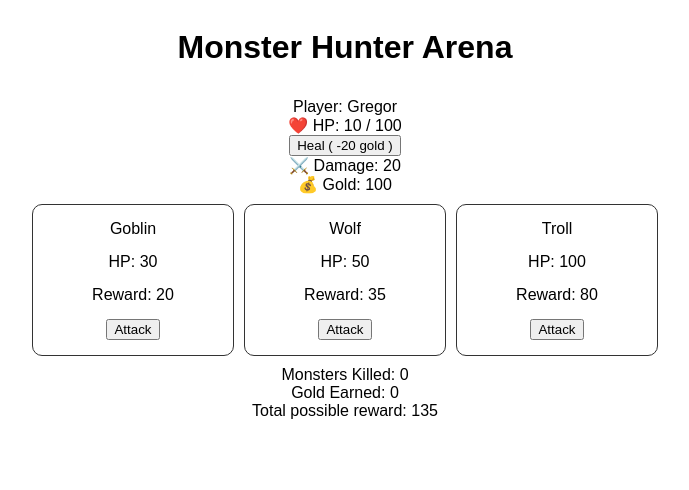
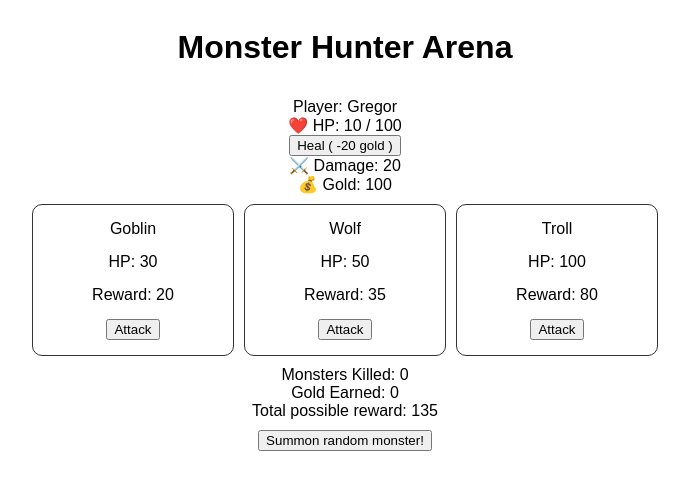
Before and after one commit to gCode2/react-basics, a React (Vite) app: page / in a window 1280 px wide. Shown: the top 490 px of the page, without its empty margins (295-984 px from the left). Built offline with nearby package versions, Linux system fonts and the light colour scheme.

Commit message:
feat: add monster summon

```diff
--- a/src/App.tsx
+++ b/src/App.tsx
@@ -21,6 +21,16 @@ function App() {
     { id: 2, name: "Wolf", hp: 50, reward: 35 },
     { id: 3, name: "Troll", hp: 100, reward: 80 }
   ]);
+
+  const [monsterTypes, setMonsterTypes] = useState([
+    { name: "Goblin", hp: 30, reward: 20 },
+    { name: "Black Goblin", hp: 40, reward: 25 },
+    { name: "Wolf", hp: 50, reward: 35 },
+    { name: "Troll", hp: 100, reward: 80 },
+    { name: "Ghost", hp: 150, reward: 100},
+    { name: "Orc", hp: 250, reward: 150}
+  ])
+
   const [monstersDefeated, setMonstersDefeated] = useState([]);
 
   function handleAttackMonster(monsterToAttack){
@@ -47,6 +57,10 @@ function App() {
       return
     }
     setPlayer({...player, hp: (player.hp + 20) > player.maxHP ? player.maxHP : (player.hp + 20), gold: player.gold-20})
+  }
+  function handleMonsterSummon(){
+    let x = Math.floor(Math.random()*monsterTypes.length);
+    setMonsters([...monsters, {...monsterTypes[x], id: Math.floor(Math.random()*10000+1)}]);
   }
   function calculateTotalPossibleRewards(){
     return monsters.reduce((acc, item)=>{
@@ -75,6 +89,11 @@ function App() {
       <div className="gameSummaryHolder">
         <GameSummary monstersDefeated={monstersDefeated} calculateRewards={calculateTotalPossibleRewards}/>
       </div>
+      <div className="monsterSummonButton">
+        <button onClick={handleMonsterSummon}>
+          Summon random monster!
+        </button>
+      </div>
     </div>
     </>
   )
```
